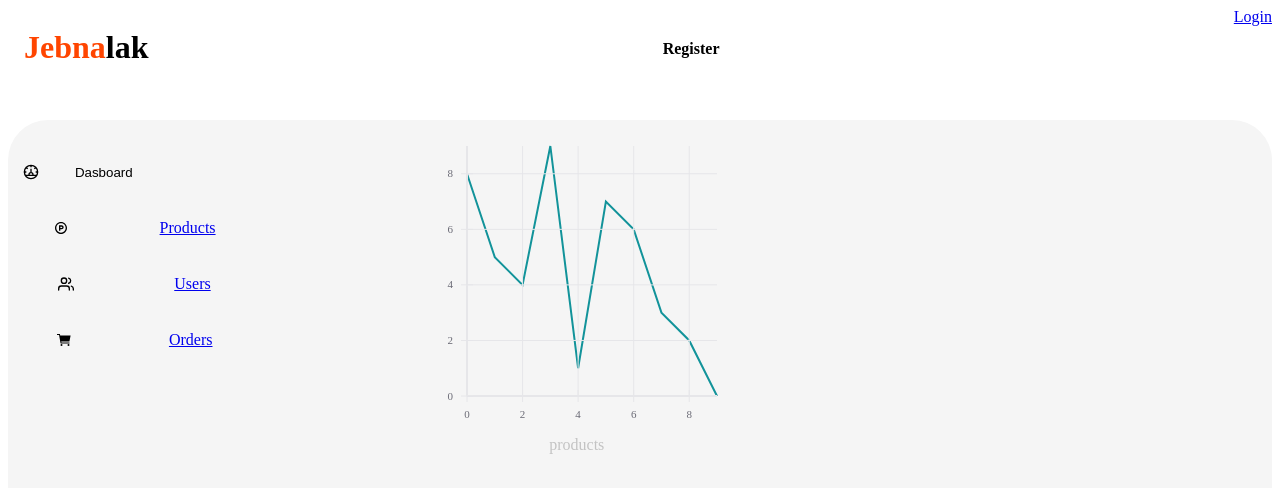
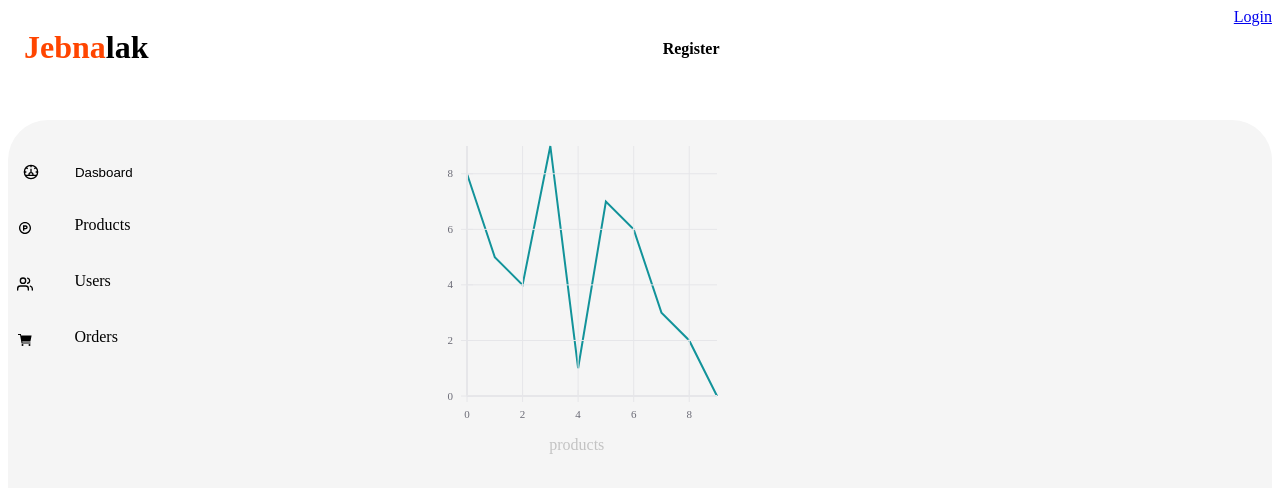
Before and after one commit to C4-Rubaalnadi/MERAKI_Academy_Project_5, a React (Create React App) app in the folder frontend/: page /admin in a window 1280 px wide. Shown: the top 488 px of the page. Built offline with nearby package versions, Linux system fonts and the light colour scheme.

Commit message:
update admin page navigation css

```diff
--- a/frontend/src/components/admin/admin.css
+++ b/frontend/src/components/admin/admin.css
@@ -44,6 +44,20 @@
     text-align: left;
 
 }
+.dashboardLink{
+    height: 100%;
+    width: 70%;
+    border: none;
+    color: black;
+    background-color: rgb(245, 245, 245);
+    cursor: pointer;
+    text-align: left;
+    text-decoration: none;
+    text-align: left;
+    margin-left: 22px;
+    padding-top: 2ch;
+
+}
 .midPage{
     flex:2.5;
     margin-top: 2ch;
```
